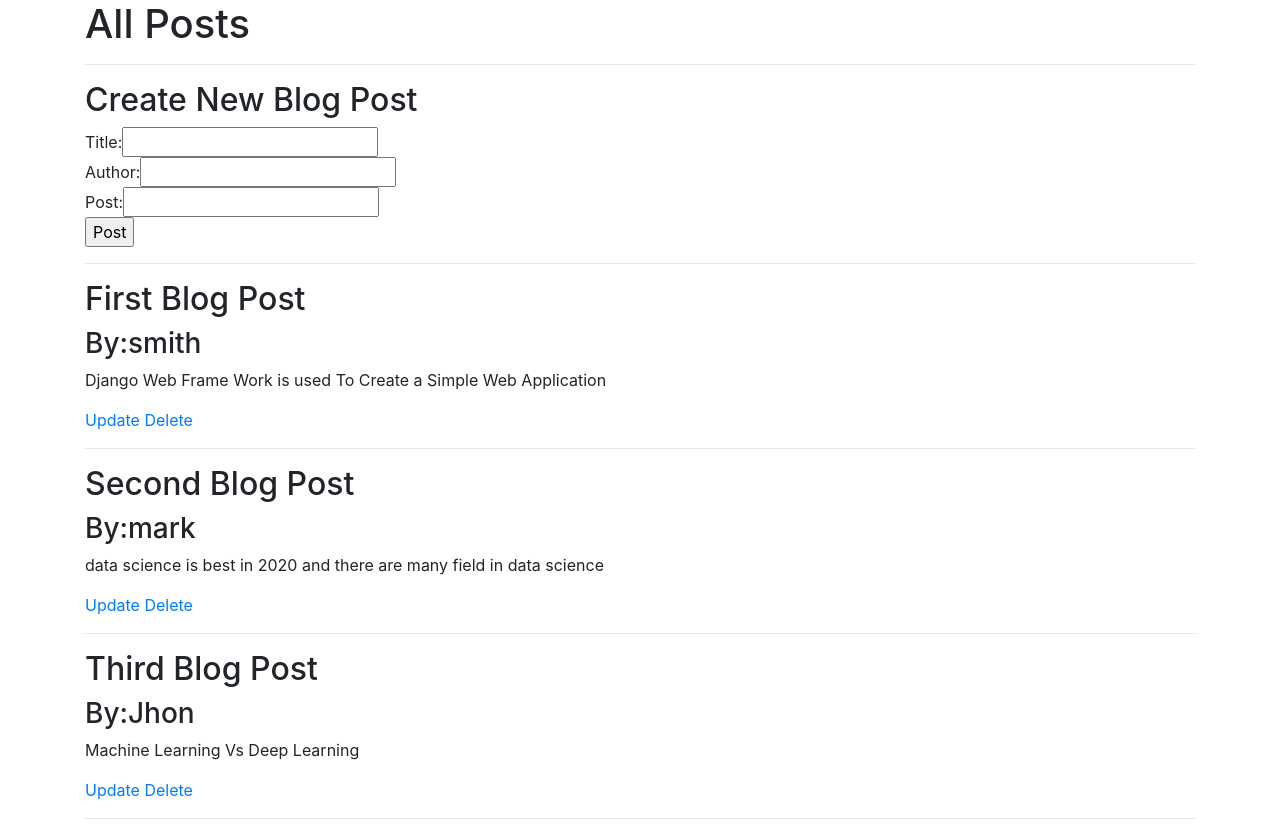
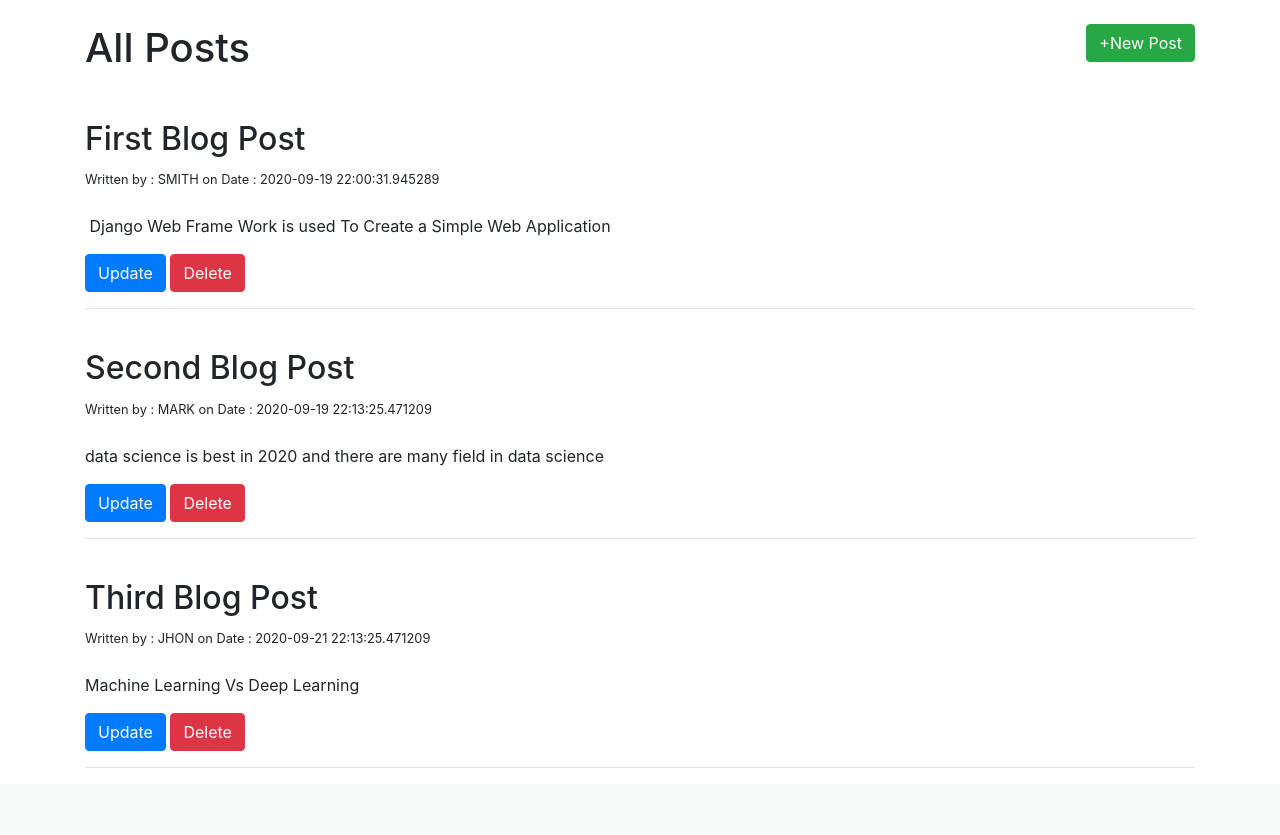
Before and after one commit to ImranRiazChohan/Flask_Simple_WebApplication, a Flask app: page /posts in a window 1280 px wide. Shown: the part 56-891 px from the top of the page. After the commit the page ends 824 px from the top, so only its background shows below. Run offline with Flask 2, Linux system fonts and the light colour scheme; data comes from the database, SQL or seed files in the repository; both versions use the stored data as it was after the commit; some libraries are stand-ins or nearby versions.

Commit message:
Add files via upload

```diff
--- a/App.py
+++ b/App.py
@@ -76,5 +76,24 @@ def edit(id):
         return redirect("/posts")
     else:
         return render_template('edit.html',post=post)
+@app.route("/posts/new",methods=['GET','POST'])
+def new():
+    if request.method == "POST":
+        post_title=request.form["title"]
+        post_blog=request.form["blog"]
+        post_author=request.form["author"]
+        new_post=PostInfo(author=post_author,title=post_title,Blog=post_blog)
+        db.session.add(new_post)
+        db.session.commit()
+        return redirect('/posts')
+    else:
+        all_posts=PostInfo.query.all()
+        return render_template("new.html",post=all_posts)
+
+
+@app.route("/about")
+def About():
+    return render_template("about.html")
+
 if __name__=="__main__":
     app.run(debug=True)
--- a/templates/base.html
+++ b/templates/base.html
@@ -22,20 +22,17 @@
         <a class="nav-link" href="/posts">Posts</a>
       </li>
       <li class="nav-item">
-        <a class="nav-link disabled" href="#" tabindex="-1" aria-disabled="false">About</a>
+        <a class="nav-link " href="/about" >About</a>
       </li>
       <li class="nav-item dropdown">
         <a class="nav-link dropdown-toggle" href="#" id="dropdown01" data-toggle="dropdown" aria-haspopup="true" aria-expanded="false">Contact</a>
         <div class="dropdown-menu" aria-labelledby="dropdown01">
-          <a class="dropdown-item" href="https://web.facebook.com/usama.chohan.77/">Facebook</a>
-          <a class="dropdown-item" href="https://www.instagram.com/usama_chohan1/">Instagram</a>
-          <a class="dropdown-item" href="https://github.com/ImranRiazChohan">Github</a>
+          <a class="dropdown-item" href="#">Facebook</a>
+          <a class="dropdown-item" href="#">Instagram</a>
+          <a class="dropdown-item" href="#">Github</a>
         </div>
       </li>
     </ul>
-    <form class="form-inline my-2 my-md-0">
-      <input class="form-control" type="text" placeholder="Search" aria-label="Search">
-    </form>
   </div>
 </nav>
     <div class="container">
--- a/templates/posts.html
+++ b/templates/posts.html
@@ -5,31 +5,43 @@
 {% endblock %}
 
 {% block body %}
-<h1>All Posts</h1>
-<hr>
-<h2>Create New Blog Post</h2>
-<form action="/posts",method="POST">
-    Title:<input type="text" name="title" id="title">
+<div>
     <br>
-    Author:<input type="text" name="author" id="author">
+    <h1 style="display:inline">All Posts</h1>
+    <a style="display:inline" class="btn btn-success float-right" href="/posts/new">+New Post</a></div>
+<!--<h1>All Posts</h1>-->
+<!--<a class="btn btn-success float-right" href="/posts/new">+New Post</a>-->
+<!--<hr>-->
+<!--<h2>Create New Blog Post</h2>-->
+<!--<form action="/posts",method="POST">-->
+<!--    <label for="title">Title</label>-->
+<!--    <input class="form-control" name="title" id="title" type="text" placeholder="Enter Title" aria-label="Title">-->
+<!--    <br>-->
+<!--    <label for="author">Author</label>-->
+<!--    <input class="form-control" name="author" id="author" type="text" placeholder="Enter Author" aria-label="Author">-->
+<!--    <br>-->
+<!--    <label for="blog">Post</label>-->
+<!--    <textarea class="form-control" name="blog" id="blog" rows="3" placeholder="Enter Blog Post" ></textarea>-->
+<!--    <br>-->
+<!--    <br>-->
+<!--    <input class="btn btn-primary" type="submit" value="Post">-->
+<!--</form>-->
+<!--<hr>-->
+<br>
+    {% for posts in post %}
     <br>
-    Post:<input type="text" name=blog" id="blog">
+<h2>{{posts.title}}</h2>
+    {% if posts.author %}
+        <small>Written by : {{posts.author.upper()}} on Date : {{posts.date_posted}}</small>
+    {% else %}
+        <small>Written by :UnKnown on {{posts.date_posted}}</small>
+    {% endif %}
     <br>
-    <input type="submit" value="Post">
-</form>
-<hr>
-    {% for posts in post %}
-    <h2>{{posts.title}}</h2>
-    {% if posts.author %}
-        <h3>By:{{posts.author}}</h3>
-    {% else %}
-        <h3> By:N/A</h3>
-    {% endif %}
-<p>{{posts.Blog}}</p>
-<!--    <h3>ID:{{posts.id}}</h3>-->
-<!--<h4>Date:{{posts.date_posted}}</h4>-->
-<a href="/posts/edit/{{post.id}}">Update</a>
-<a href="/posts/delete/{{post.id}}">Delete</a>
+    <br>
+<p style="white-space: pre-wrap">{{posts.Blog}}</p>
+
+<a class="btn btn-primary" href="/posts/edit/{{post.id}}">Update</a>
+<a class="btn btn-danger" href="/posts/delete/{{post.id}}">Delete</a>
 <hr>
 {% endfor %}
 {% endblock %}
```
Also changed, not shown: templates/About.html (added, +9 -0 lines), templates/edit.html (+10 -6 lines), templates/index.html (+14 -0 lines), templates/new.html (+13 -16 lines), posts.db.
